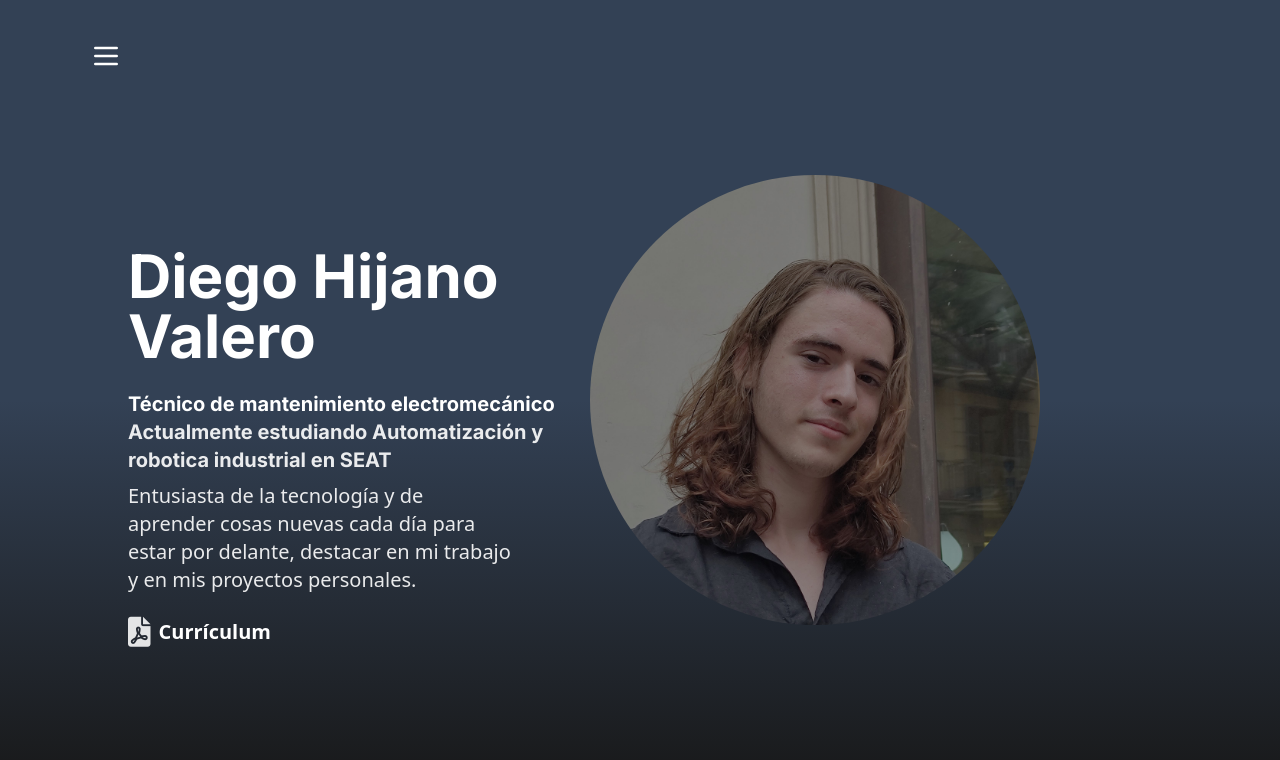
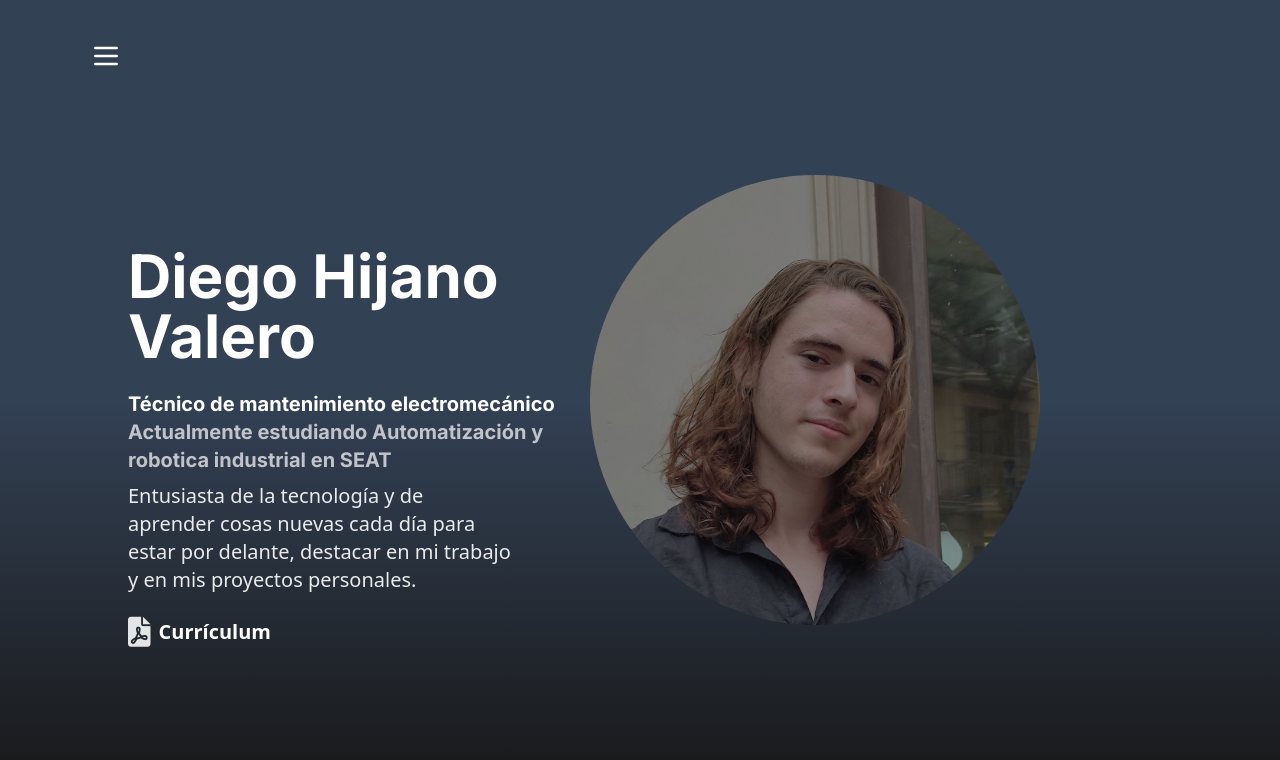
Before and after one commit to DiegoHijano/DiegoHijano, an Astro site: page / in a window 1280 px wide. Built offline with nearby package versions, Linux system fonts and the light colour scheme; Astro itself is replaced by a stand-in of ours.

Commit message:
Update First-Page.astro

```diff
--- a/src/content.astro/First-Page.astro
+++ b/src/content.astro/First-Page.astro
@@ -7,7 +7,7 @@
         <div class="lg:flex-1 lg:ml-32 lg:mt-24 mt-10 ml-6 md:ml-2 text-white order-2 lg:order-1">
             <h1 class="text-4xl font-Inter font-bold md:text-6xl">Diego Hijano Valero</h1>
             <h2 class="text-xl mt-6 font-Inter font-bold">Técnico de mantenimiento electromecánico</h2>
-            <h2 class="text-xl font-Inter opacity-90 font-bold">Actualmente estudiando Automatización y robotica industrial en SEAT</h2>
+            <h2 class="text-xl font-Inter opacity-70 font-bold">Actualmente estudiando Automatización y robotica industrial en SEAT</h2>
             <p class="lg:w-96 w-80 mt-2 opacity-90 font-light text-xl">Entusiasta de la tecnología y de aprender cosas nuevas cada día para estar por delante, destacar en mi trabajo y en mis proyectos personales.</p>
             <a href="/CV.pdf" download="Curriculum Diego Hijano" class="flex items-center mt-5 space-x-2">
                 <i class="fa-sharp fa-solid fa-file-pdf text-3xl opacity-90" style="color: #fafafa;"></i>
```
